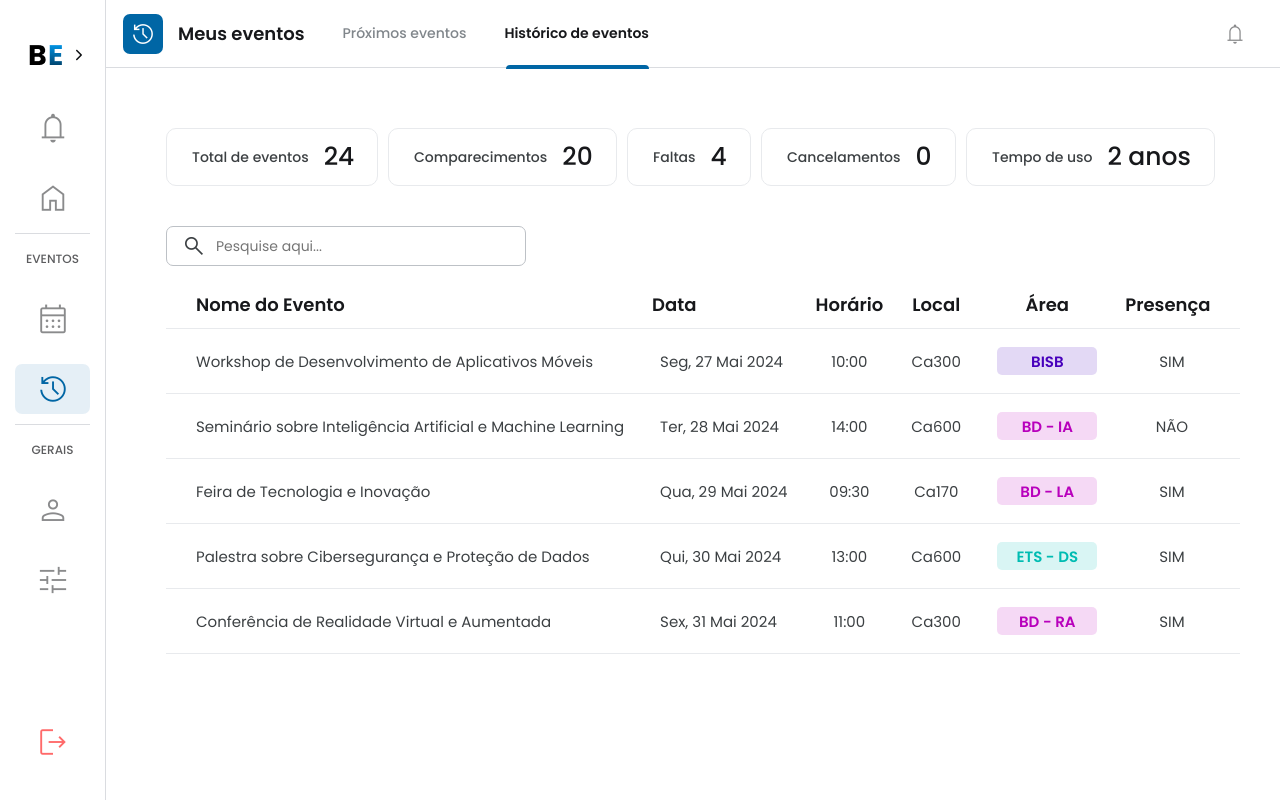
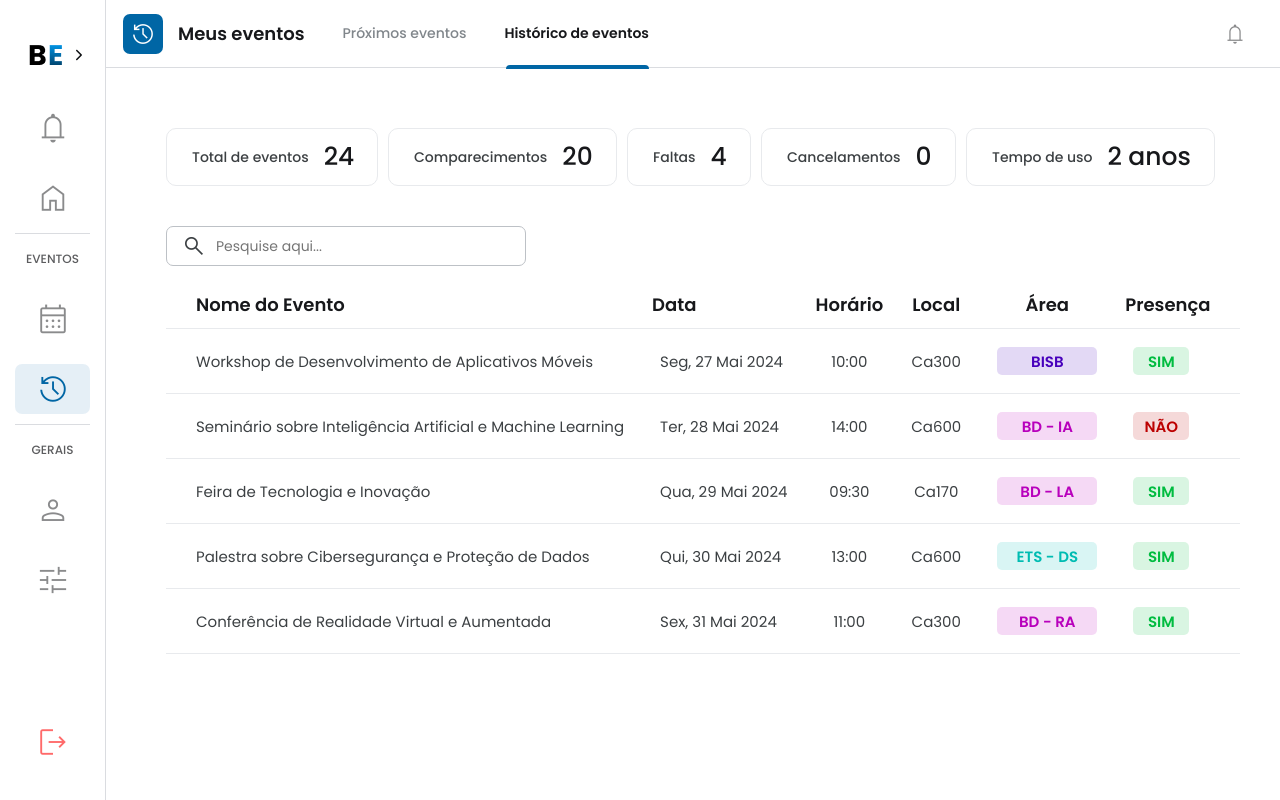
Before and after one commit to EsyProject/EsyFrontend, a React (Vite) app: page /Historic in a window 1280 px wide. Built offline with nearby package versions, Linux system fonts and the light colour scheme.

Commit message:
style: change EventTable.css style

```diff
--- a/src/components/EventTable/EventTable.css
+++ b/src/components/EventTable/EventTable.css
@@ -76,8 +76,29 @@ th {
   font-weight: 600;
 }
 
-.container-event-area[data-area="ETS - DS"] {
+.container-event-area[data-area^="ETS - DS"] {
   background: rgba(0, 188, 178, 0.15);
   color: #00BCB2;
   font-weight: 600;
 }
+
+.container-event-presence {
+  display: flex;
+  align-items: center;
+  justify-content: center;
+  width: 56px;
+  height: 28px;
+  border-radius: 5px;
+}
+
+.container-event-presence[data-presence="SIM"] {
+  background: rgba(0, 188, 64, 0.15);
+  color: #00BC40;
+  font-weight: 600;
+}
+
+.container-event-presence[data-presence="NÃO"] {
+  background: rgba(188, 0, 0, 0.15);
+  color: #BC0000;
+  font-weight: 600;
+}
--- a/src/components/EventTable/EventTable.jsx
+++ b/src/components/EventTable/EventTable.jsx
@@ -24,9 +24,15 @@ const EventTable = ({ events }) => {
             <td className="td-event-time">{event.time}</td>
             <td className="td-event-local">{event.local}</td>
             <td className="td-event-area">
-              <div className="container-event-area" data-area={event.area}>{event.area}</div>
+              <div className="container-event-area" data-area={event.area}>
+                {event.area}
+              </div>
             </td>
-            <td className="td-event-presence">{event.presence}</td>
+            <td className="td-event-presence">
+              <div className="container-event-presence" data-presence={event.presence}>
+                {event.presence}
+              </div>
+            </td>
           </tr>
         ))}
       </tbody>
```
